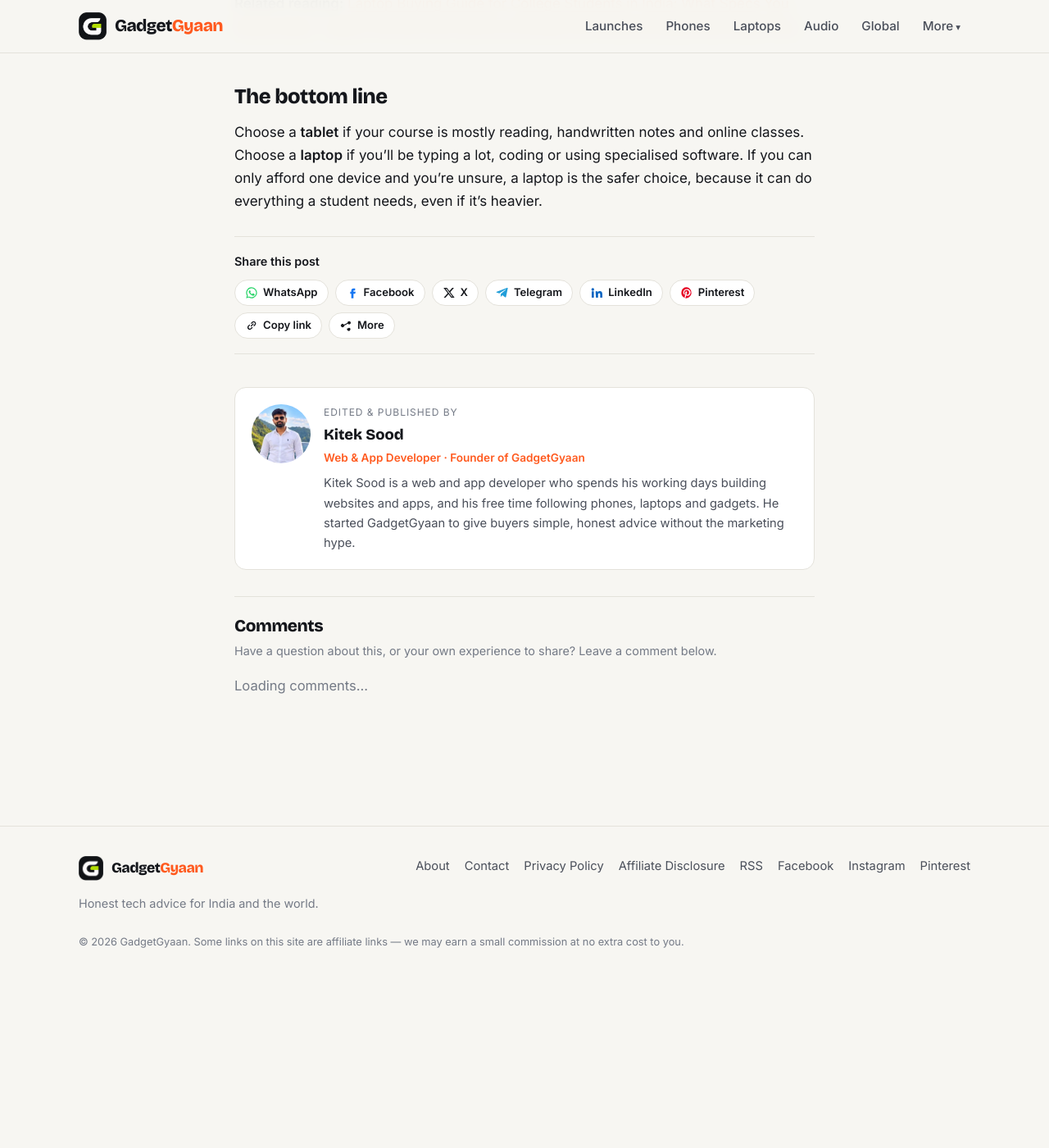
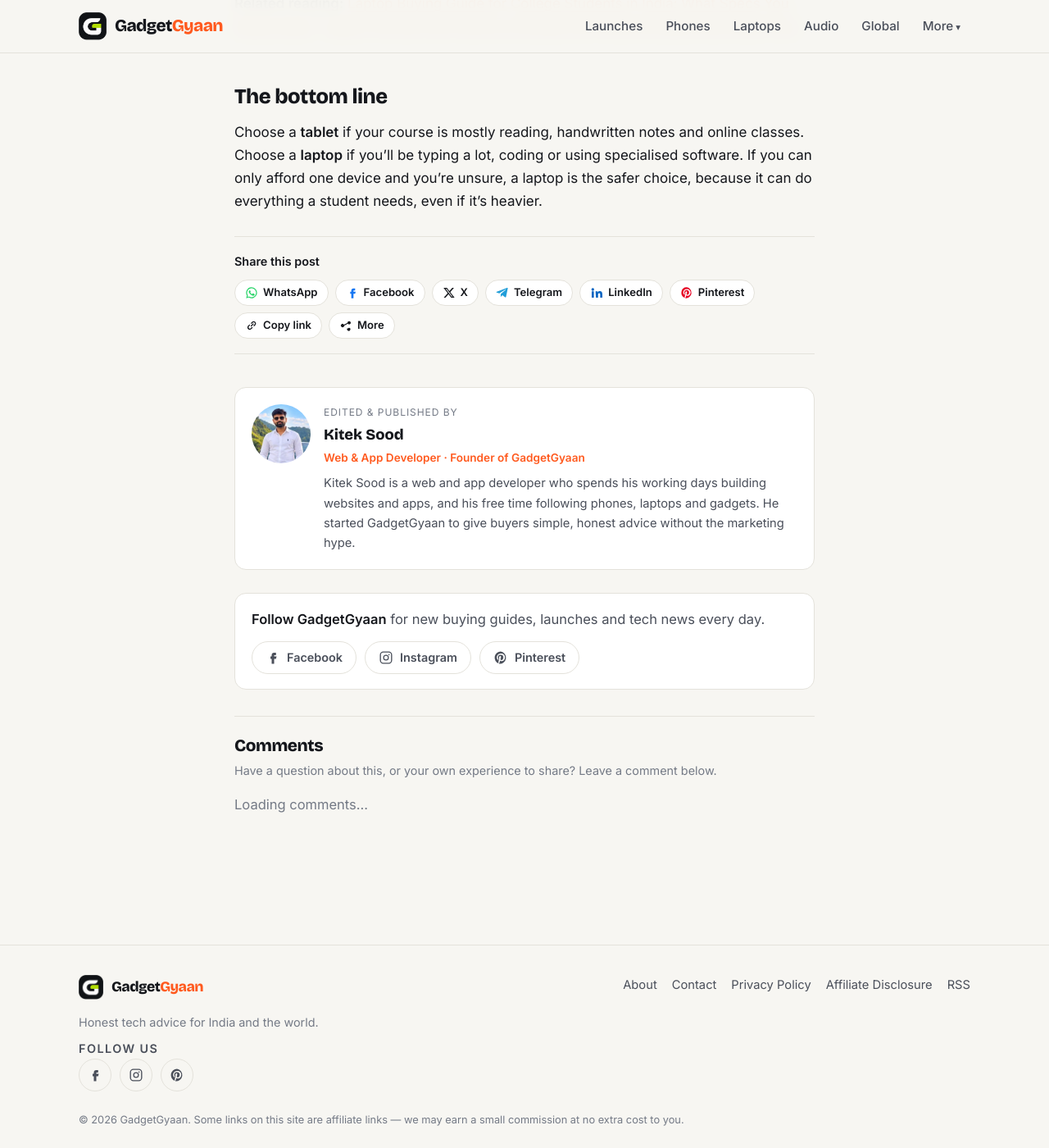
Before and after one commit to kiteksood167/kiteksood167.github.io, a Jekyll site: the page built from _posts/2026-10-20-tablet-vs-laptop-for-students.md, in a window 1280 px wide and 1400 px high, scrolled down 4041 px. Shown: the whole window at 82% size. Built offline with Jekyll 4.4.1, drawn with Linux system fonts in a browser that asks for light colours; comment, search, counter and statistics services are not loaded; before the commit the page ends 5224 px from its top, so only the background shows below that.

Commit message:
Add social follow buttons to footer and end of posts
Co-Authored-By: Claude Opus 5.5 <noreply@anthropic.com>
Claude-Session: https://claude.ai/code/session_01WQRPmSxMwztgHXfstCGpBN

```diff
--- /dev/null
+++ b/_includes/social-icons.html
@@ -0,0 +1,19 @@
+{% comment %}
+  Follow buttons for GadgetGyaan's own social profiles (URLs come from _config.yml).
+  Usage: include social-icons.html            -> round icon buttons
+         include social-icons.html labels=true -> buttons with the network name
+{% endcomment %}
+<div class="social-icons{% if include.labels %} social-icons-labels{% endif %}">
+  {% if site.facebook_url and site.facebook_url != "" %}
+  <a class="social-btn social-fb" href="{{ site.facebook_url }}" target="_blank" rel="noopener me" aria-label="GadgetGyaan on Facebook">
+    <svg viewBox="0 0 24 24" aria-hidden="true"><path d="M14 8h3V4h-3a4 4 0 0 0-4 4v2H8v4h2v8h4v-8h3l1-4h-4V8.5c0-.3.2-.5.5-.5z"/></svg>{% if include.labels %}<span>Facebook</span>{% endif %}</a>
+  {% endif %}
+  {% if site.instagram_url and site.instagram_url != "" %}
+  <a class="social-btn social-ig" href="{{ site.instagram_url }}" target="_blank" rel="noopener me" aria-label="GadgetGyaan on Instagram">
+    <svg viewBox="0 0 24 24" aria-hidden="true"><path d="M12 7.3a4.7 4.7 0 1 0 0 9.4 4.7 4.7 0 0 0 0-9.4zm0 7.7a3 3 0 1 1 0-6 3 3 0 0 1 0 6zm6-7.9a1.1 1.1 0 1 1-2.2 0 1.1 1.1 0 0 1 2.2 0zM16.4 2H7.6A5.6 5.6 0 0 0 2 7.6v8.8A5.6 5.6 0 0 0 7.6 22h8.8a5.6 5.6 0 0 0 5.6-5.6V7.6A5.6 5.6 0 0 0 16.4 2zm3.8 14.4a3.8 3.8 0 0 1-3.8 3.8H7.6a3.8 3.8 0 0 1-3.8-3.8V7.6a3.8 3.8 0 0 1 3.8-3.8h8.8a3.8 3.8 0 0 1 3.8 3.8z"/></svg>{% if include.labels %}<span>Instagram</span>{% endif %}</a>
+  {% endif %}
+  {% if site.pinterest_url and site.pinterest_url != "" %}
+  <a class="social-btn social-pin" href="{{ site.pinterest_url }}" target="_blank" rel="noopener me" aria-label="GadgetGyaan on Pinterest">
+    <svg viewBox="0 0 24 24" aria-hidden="true"><path d="M12 2a10 10 0 0 0-3.6 19.3c-.1-.8-.2-2 0-2.9l1.2-5s-.3-.6-.3-1.5c0-1.4.8-2.5 1.8-2.5.9 0 1.3.6 1.3 1.4 0 .9-.5 2.1-.8 3.3-.2 1 .5 1.8 1.5 1.8 1.8 0 3.2-1.9 3.2-4.6 0-2.4-1.7-4.1-4.2-4.1a4.4 4.4 0 0 0-4.6 4.4c0 .9.3 1.8.8 2.3.1.1.1.2.1.3l-.3 1.2c0 .2-.2.3-.4.2-1.3-.6-2.1-2.5-2.1-4 0-3.3 2.4-6.3 6.9-6.3 3.6 0 6.4 2.6 6.4 6 0 3.6-2.3 6.5-5.4 6.5-1.1 0-2.1-.6-2.4-1.2l-.7 2.5c-.2.9-.9 2.1-1.3 2.8A10 10 0 1 0 12 2z"/></svg>{% if include.labels %}<span>Pinterest</span>{% endif %}</a>
+  {% endif %}
+</div>
--- a/_layouts/default.html
+++ b/_layouts/default.html
@@ -72,6 +72,8 @@
       <div>
         <a class="logo logo-sm" href="{{ '/' | relative_url }}"><img class="logo-mark" src="{{ '/assets/logo-mark.png' | relative_url }}" alt="GadgetGyaan logo" width="32" height="32"><span>Gadget<b>Gyaan</b></span></a>
         <p class="muted">{{ site.tagline }}.</p>
+        <p class="follow-label">Follow us</p>
+        {% include social-icons.html %}
       </div>
       <nav class="footer-links">
         <a href="{{ '/about/' | relative_url }}">About</a>
--- a/_layouts/post.html
+++ b/_layouts/post.html
@@ -38,6 +38,11 @@ layout: default
 
     {% include author-box.html %}
 
+    <aside class="follow-box">
+      <p><strong>Follow GadgetGyaan</strong> for new buying guides, launches and tech news every day.</p>
+      {% include social-icons.html labels=true %}
+    </aside>
+
     {% include comments.html %}
 
     {% include ad.html slot="bottom" %}
--- a/assets/css/style.css
+++ b/assets/css/style.css
@@ -349,3 +349,17 @@ img.logo-mark { display: block; width: 34px; height: 34px; border-radius: 0; bac
 .share-compact { margin: 14px 0 0; padding: 0; border: 0; }
 .share-compact .share-btn { padding: 7px; }
 .share-compact .share-btn span { position: absolute; width: 1px; height: 1px; overflow: hidden; clip: rect(0 0 0 0); white-space: nowrap; }
+
+/* Social follow buttons (footer + end of posts) */
+.follow-label { margin: 16px 0 8px; font-size: .78rem; font-weight: 600; letter-spacing: .1em; text-transform: uppercase; color: var(--ink-2); }
+.social-icons { display: flex; flex-wrap: wrap; gap: 10px; }
+.social-btn { display: inline-flex; align-items: center; justify-content: center; gap: 8px; min-width: 40px; height: 40px; padding: 0 10px; border-radius: 999px; border: 1px solid var(--line); color: var(--ink-2); text-decoration: none; font-weight: 600; font-size: .9rem; transition: color .2s, border-color .2s, background .2s; }
+.social-btn svg { width: 18px; height: 18px; fill: currentColor; flex: none; }
+.social-icons-labels .social-btn { padding: 0 16px; }
+.social-btn:hover, .social-btn:focus-visible { color: #fff; border-color: transparent; }
+.social-fb:hover, .social-fb:focus-visible { background: #1877f2; }
+.social-ig:hover, .social-ig:focus-visible { background: linear-gradient(45deg, #f09433, #dc2743 50%, #bc1888); }
+.social-pin:hover, .social-pin:focus-visible { background: #e60023; }
+.follow-box { margin: 28px 0; padding: 18px 20px; border: 1px solid var(--line); border-radius: var(--radius); background: var(--surface); }
+.follow-box p { margin: 0 0 12px; color: var(--ink-2); }
+.follow-box strong { color: var(--ink); }
```
Also changed, not shown: other parts of _layouts/default.html (+0 -3 lines).
